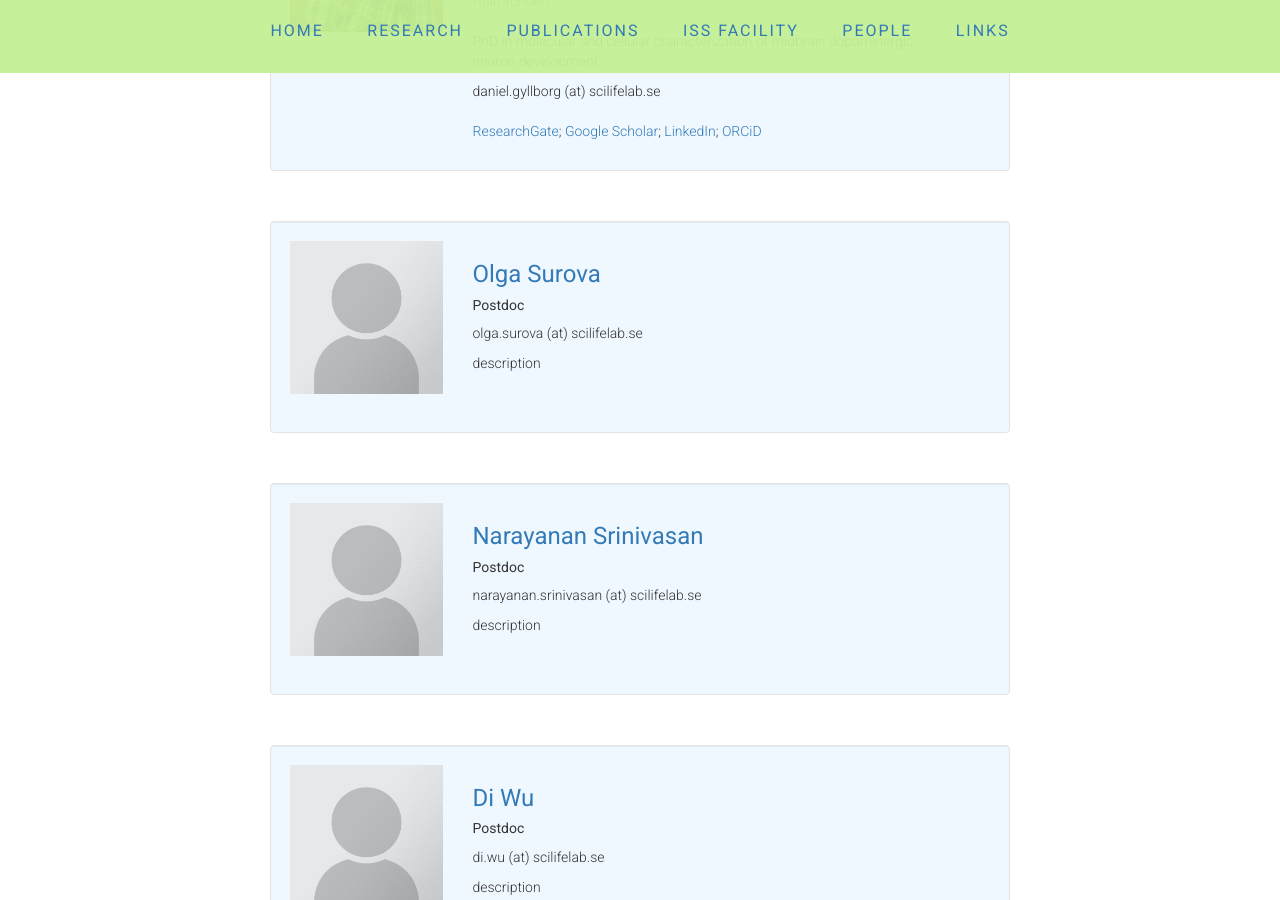
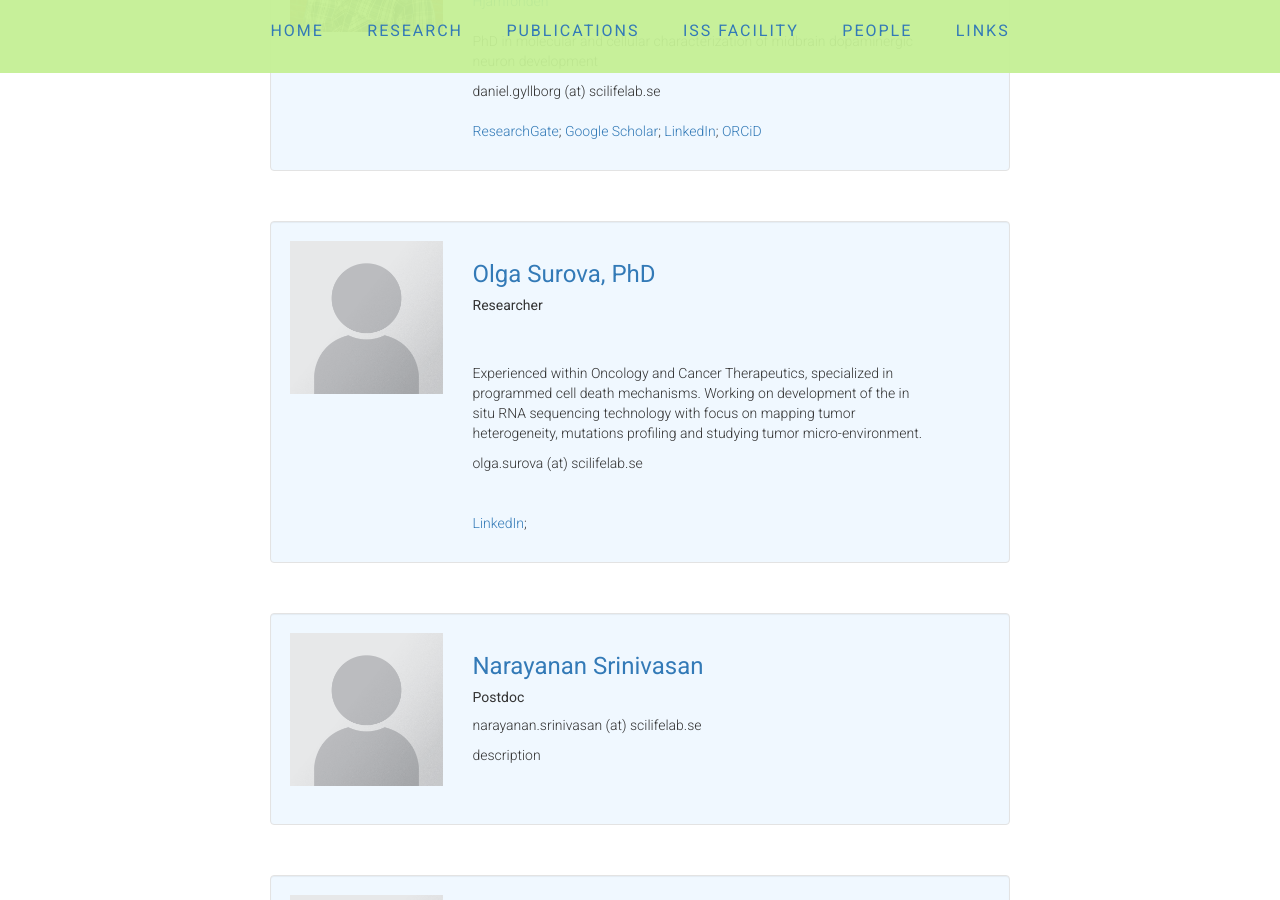
Before and after one commit to flintott/NilssonLab, a Jekyll site: the page people/index.html, which Jekyll copies as it is, in a window 1280 px wide and 900 px high, scrolled down 2014 px. Built offline with Jekyll 4.4.1, drawn with Linux system fonts in a browser that asks for light colours; comment, search, counter and statistics services are not loaded.

Commit message:
Update index.html

```diff
--- a/people/index.html
+++ b/people/index.html
@@ -214,11 +214,16 @@
                   <p><img src="../img/Temp.png" class="img-responsive" width="300" height="450"/></p>
                 </div>
                 <div class=" col-sm-6  col-md-8 col-lg-8">
-		  <h3><a href="link">Olga Surova</a></h3>
-                  <h5>Postdoc</h5>
+		  <h3><a href="https://www.su.se/english/profiles/olsu3467-1.425877">Olga Surova, PhD</a></h3>
+                  <h5>Researcher</h5>
+		  <br><br>
+		  <p>Experienced within Oncology and Cancer Therapeutics, specialized in programmed cell death mechanisms.
+			  Working on development of the in situ RNA sequencing technology with focus on mapping tumor
+			  heterogeneity, mutations profiling and studying tumor micro-environment.</p>
                   <p>olga.surova (at) scilifelab.se<br>
-		    <p>description</p>
 		    <br>
+		    <br>
+		    <a href="https://www.linkedin.com/in/olga-surova/">LinkedIn</a>;
 	          </p>
                 </div>
               </div>
```
